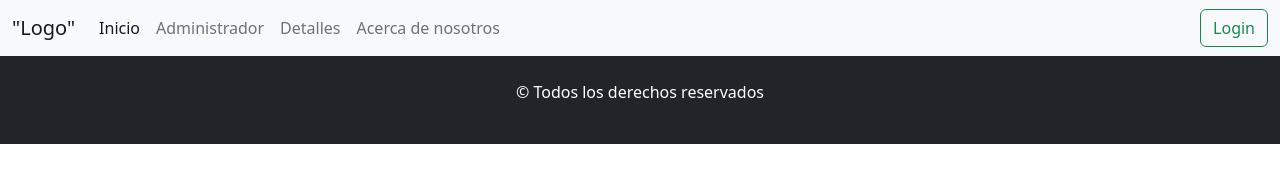
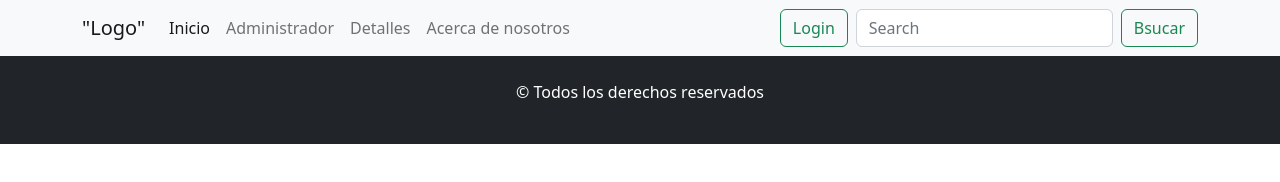
Before and after one commit to jlgm-juss/FunckoPages, a plain HTML site: page index.html in a window 1280 px wide. Drawn offline with nearby package versions, Linux system fonts and the light colour scheme; some packages are replaced by stand-ins of ours; a script that the page names is missing.

Commit message:
se agrego el input de busqueda y la clase container al navbar

```diff
--- a/index.html
+++ b/index.html
@@ -24,7 +24,7 @@
   </head>
   <body>
     <header class="bg-light">
-      <nav class="navbar navbar-expand-lg bg-light">
+      <nav class="navbar navbar-expand-lg bg-light container">
         <div class="container-fluid">
           <a class="navbar-brand" href="#">"Logo"</a>
           <button class="navbar-toggler" type="button" data-bs-toggle="collapse" data-bs-target="#navbarSupportedContent" aria-controls="navbarSupportedContent" aria-expanded="false" aria-label="Toggle navigation">
@@ -46,7 +46,9 @@
               </li>
             </ul>
             <form class="d-flex" role="search">
-              <button class="btn btn-outline-success" type="submit">Login</button>
+              <button class="btn btn-outline-success me-2" type="submit">Login</button>
+              <input class="form-control me-2" type="search" placeholder="Search" aria-label="Search">
+              <button class="btn btn-outline-success" type="submit">Bsucar</button>
             </form>
           </div>
         </div>
```
